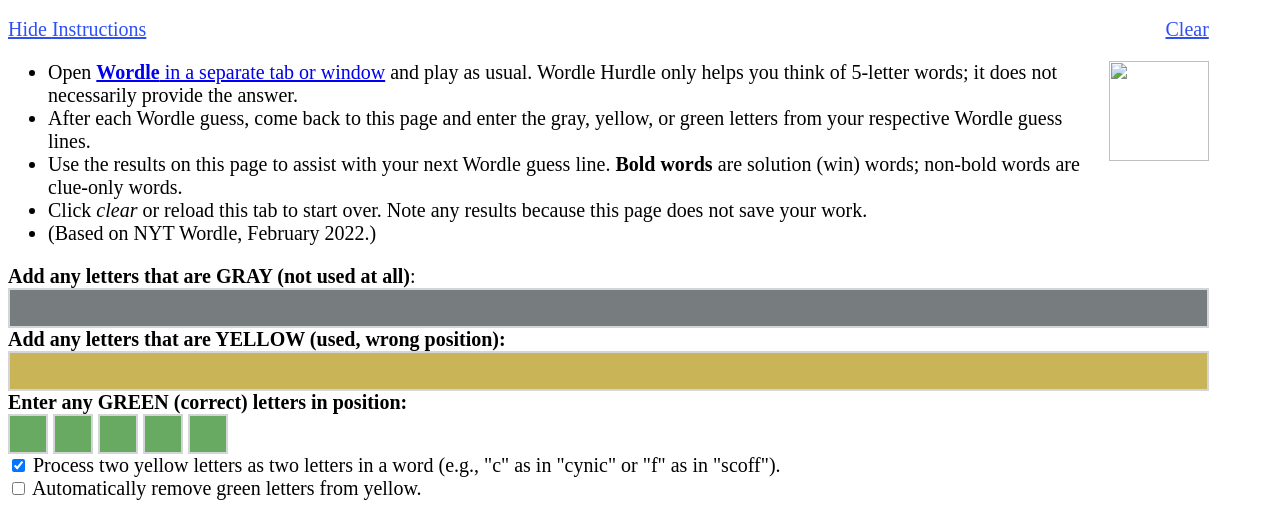
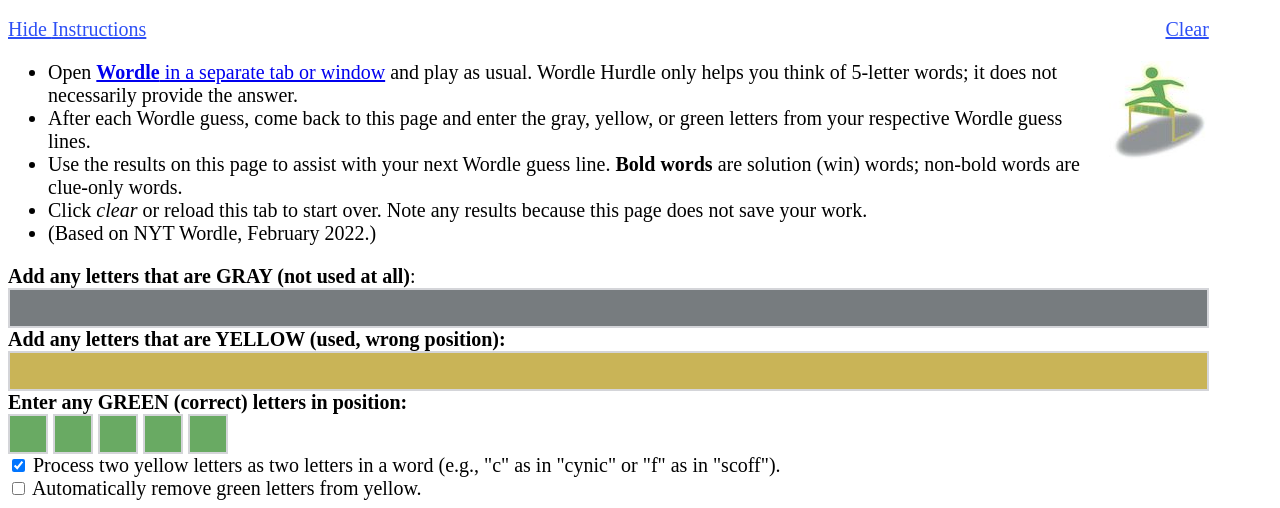
Before and after one commit to eksai/wordlehurdle, a plain HTML site: page index.html in a window 1280 px wide. Both pictures are taken after a click on the element "Instructions". Shown: the part 48-556 px from the top of the page. Drawn offline with nearby package versions, Linux system fonts and the light colour scheme.

Commit message:
Update index.html

```diff
--- a/index.html
+++ b/index.html
@@ -31,7 +31,7 @@ input{font-weight: bold;}
 
 <div id="marvin"><p><span id="showhide"><span class="instructions">Hide </span>Instructions</span> <span id="clear">Clear</span>
 <div class="instructions"><ul>
-<li><img id="logo" class="instructions" src="main/wordlehurdle.jpg" alt="">Open <a href="https://www.nytimes.com/games/wordle" target="_blank"><strong>Wordle</strong> in a separate tab or window</a> and play as usual. Wordle Hurdle only helps you think of 5-letter words; it does not necessarily provide the answer.</li>
+<li><img id="logo" class="instructions" src="wordlehurdle.jpg" alt="">Open <a href="https://www.nytimes.com/games/wordle" target="_blank"><strong>Wordle</strong> in a separate tab or window</a> and play as usual. Wordle Hurdle only helps you think of 5-letter words; it does not necessarily provide the answer.</li>
 <li>After each Wordle guess, come back to this page and enter the gray, yellow, or green letters from your respective Wordle guess lines.</li>
 <li>Use the results on this page to assist with your next Wordle guess line. <strong>Bold words</strong> are solution (win) words; non-bold words are clue-only words.</li>
 <li>Click <i>clear</i> or reload this tab to start over. Note any results because this page does not save your work.</li>
```
